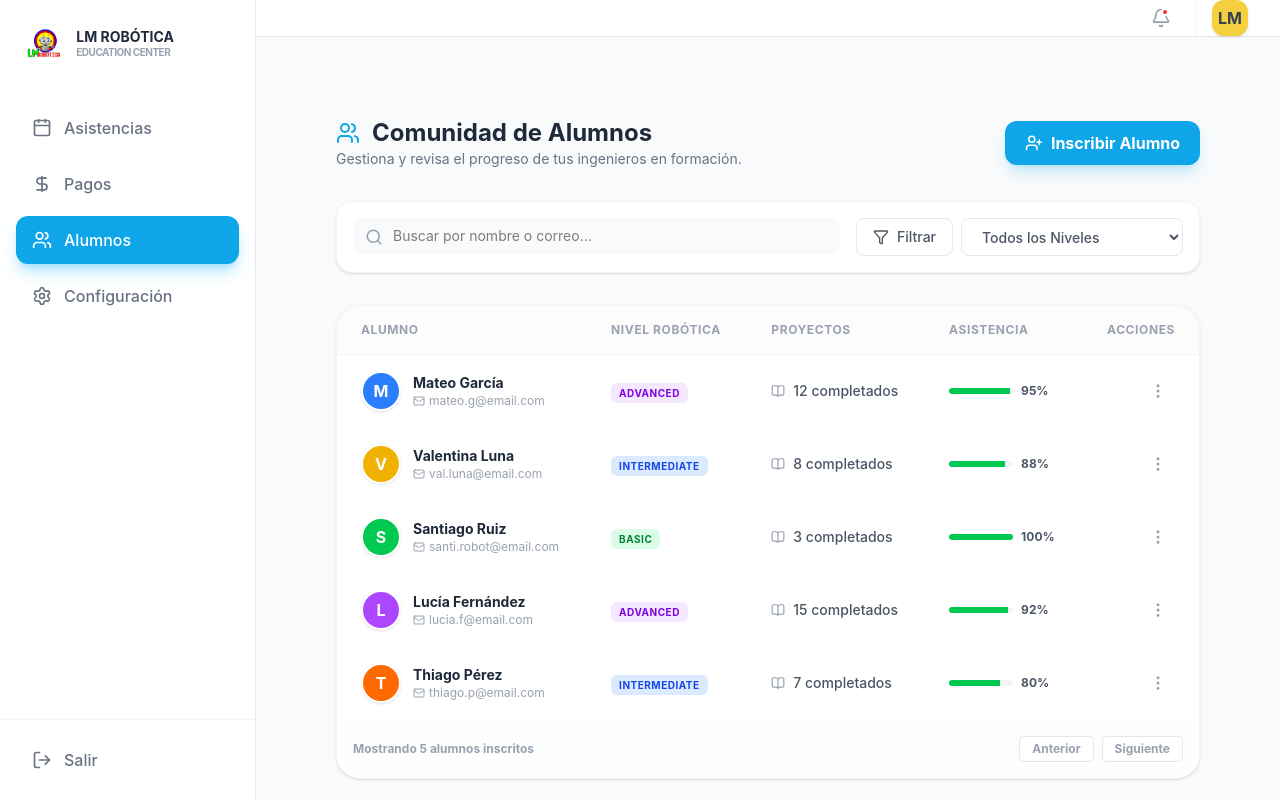
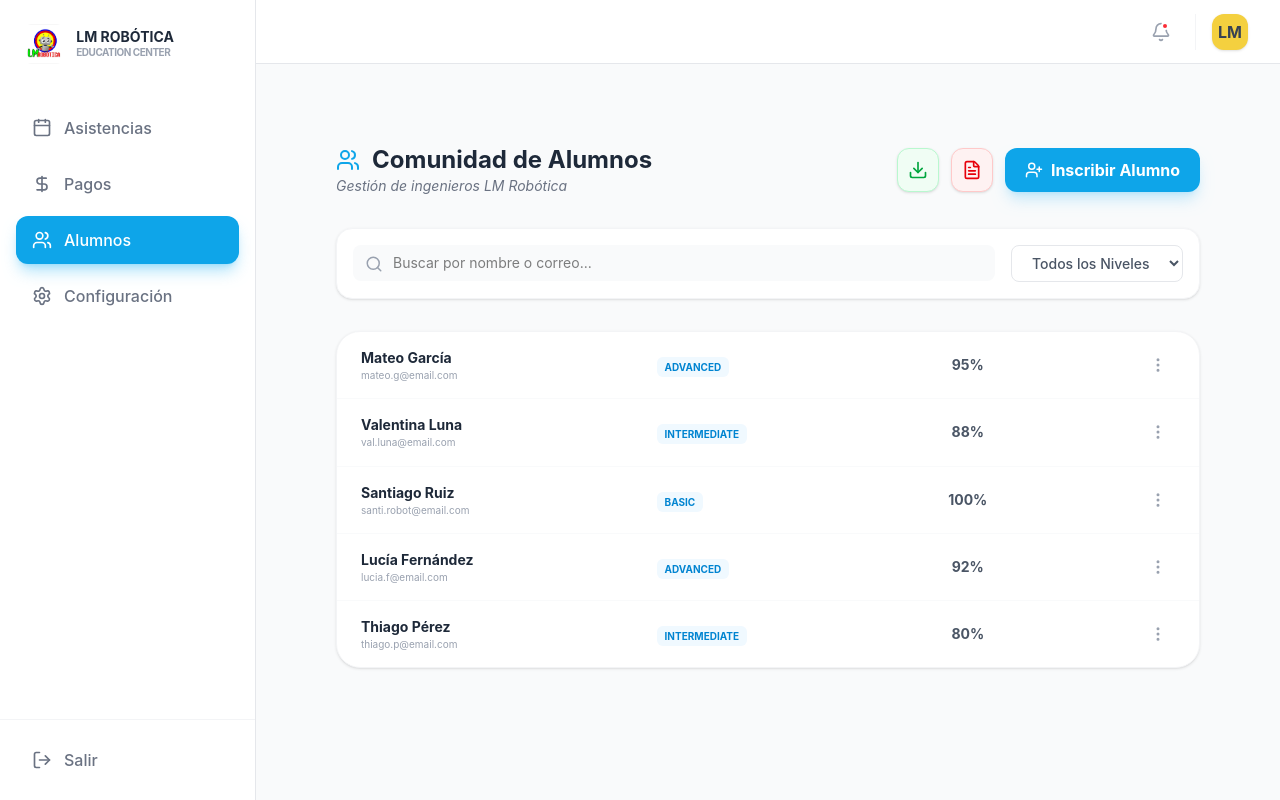
Before and after one commit to luisiy01/lm-robotica-front, a React (Vite) app: page /dashboard/alumnos in a window 1280 px wide. Built offline with nearby package versions, Linux system fonts and the light colour scheme.

Commit message:
actualizar logica de pagina de alumnos

```diff
--- a/package.json
+++ b/package.json
@@ -18,6 +18,8 @@
     "@tailwindcss/vite": "^4.2.2",
     "axios": "^1.12.2",
     "formik": "^2.4.9",
+    "jspdf": "^4.2.1",
+    "jspdf-autotable": "^5.0.7",
     "lucide-react": "^1.7.0",
     "react": "^19.1.1",
     "react-csv-downloader": "^3.3.0",
@@ -25,6 +27,7 @@
     "react-router": "^7.13.2",
     "react-toastify": "^11.0.5",
     "tailwindcss": "^4.2.2",
+    "xlsx": "^0.18.5",
     "yup": "^1.7.1",
     "zustand": "^5.0.8"
   },
--- a/src/components/NewDashboard/components/Alumnos/Alumnos.tsx
+++ b/src/components/NewDashboard/components/Alumnos/Alumnos.tsx
@@ -1,53 +1,56 @@
-import { useState } from 'react';
-import {
-    Users,
-    Search,
-    Filter,
-    UserPlus,
-    MoreVertical,
-    Mail,
-    Award,
-    BookOpen
-} from 'lucide-react';
+// Alumnos.tsx
+import { Users, Search, UserPlus, MoreVertical, FileText, Download } from 'lucide-react';
+import { useAlumnos } from './hooks/useAlumnos';
 import './Alumnos.css';
-import { useNavigate } from 'react-router';
-
-// Datos de ejemplo inspirados en una clase de robótica
-const alumnosData = [
-    { id: 1, nombre: "Mateo García", email: "mateo.g@email.com", nivel: "Advanced", proyectos: 12, asistencia: "95%", color: "bg-blue-500" },
-    { id: 2, nombre: "Valentina Luna", email: "val.luna@email.com", nivel: "Intermediate", proyectos: 8, asistencia: "88%", color: "bg-yellow-500" },
-    { id: 3, nombre: "Santiago Ruiz", email: "santi.robot@email.com", nivel: "Basic", proyectos: 3, asistencia: "100%", color: "bg-green-500" },
-    { id: 4, nombre: "Lucía Fernández", email: "lucia.f@email.com", nivel: "Advanced", proyectos: 15, asistencia: "92%", color: "bg-purple-500" },
-    { id: 5, nombre: "Thiago Pérez", email: "thiago.p@email.com", nivel: "Intermediate", proyectos: 7, asistencia: "80%", color: "bg-orange-500" },
-];
 
 export const Alumnos = () => {
-    const [searchTerm, setSearchTerm] = useState('');
-    const navigate = useNavigate();
+    const {
+        searchTerm, setSearchTerm,
+        nivelFilter, setNivelFilter,
+        filteredAlumnos, handleEdit,
+        handleCreate, exportToExcel, exportToPDF
+    } = useAlumnos();
 
     return (
-        <div className="p-6 lg:p-10 space-y-8 animate-fade-up">
-
-            {/* HEADER DE SECCIÓN */}
+        <div className="p-6 lg:p-10 space-y-8 animate-fade-up font-sans">
+            {/* HEADER */}
             <div className="flex flex-col md:flex-row md:items-center justify-between gap-4">
                 <div>
                     <h2 className="text-2xl font-bold text-gray-800 flex items-center gap-3">
                         <Users className="text-[#0EA5E9]" />
                         Comunidad de Alumnos
                     </h2>
-                    <p className="text-gray-500 text-sm">Gestiona y revisa el progreso de tus ingenieros en formación.</p>
+                    <p className="text-gray-500 text-sm italic">Gestión de ingenieros LM Robótica</p>
                 </div>
 
+                <div className="flex gap-3">
+                    {/* Botones de Exportación */}
                     <button
+                        onClick={exportToExcel}
+                        className="p-2.5 bg-green-50 text-green-600 rounded-xl hover:bg-green-100 transition-colors border border-green-200 shadow-sm"
+                        title="Exportar a Excel"
+                    >
+                        <Download size={20} />
+                    </button>
+                    <button
+                        onClick={exportToPDF}
+                        className="p-2.5 bg-red-50 text-red-600 rounded-xl hover:bg-red-100 transition-colors border border-red-200 shadow-sm"
+                        title="Exportar a PDF"
+                    >
+                        <FileText size={20} />
+                    </button>
+
+                    <button
+                        onClick={handleCreate}
                         className="flex items-center justify-center gap-2 bg-[#0EA5E9] text-white px-5 py-2.5 rounded-xl font-bold hover:bg-[#0284C7] transition-all shadow-lg shadow-sky-500/20"
-                    onClick={() => navigate('/dashboard/alumnos/nuevo')}
                     >
                         <UserPlus size={18} />
-                    Inscribir Alumno
+                        <span className="hidden sm:inline">Inscribir Alumno</span>
                     </button>
                 </div>
+            </div>
 
-            {/* BARRA DE FILTROS */}
+            {/* BUSCADOR Y FILTROS */}
             <div className="bg-white p-4 rounded-2xl border border-gray-100 shadow-sm flex flex-col md:flex-row gap-4">
                 <div className="relative flex-1">
                     <Search className="absolute left-3 top-1/2 -translate-y-1/2 text-gray-400" size={18} />
@@ -59,111 +62,60 @@ export const Alumnos = () => {
                         onChange={(e) => setSearchTerm(e.target.value)}
                     />
                 </div>
-                <div className="flex gap-2">
-                    <button className="flex items-center gap-2 px-4 py-2 border border-gray-200 rounded-lg text-sm font-medium text-gray-600 hover:bg-gray-50">
-                        <Filter size={16} />
-                        Filtrar
-                    </button>
-                    <select className="px-4 py-2 border border-gray-200 rounded-lg text-sm font-medium text-gray-600 bg-white focus:outline-none">
-                        <option>Todos los Niveles</option>
-                        <option>Básico (Spike Essential)</option>
-                        <option>Intermedio (Spike Prime)</option>
-                        <option>Avanzado (EV3 / Python)</option>
+                <select
+                    className="px-4 py-2 border border-gray-200 rounded-lg text-sm font-medium text-gray-600 bg-white focus:outline-none"
+                    value={nivelFilter}
+                    onChange={(e) => setNivelFilter(e.target.value)}
+                >
+                    <option value="Todos">Todos los Niveles</option>
+                    <option value="Basic">Básico</option>
+                    <option value="Intermediate">Intermedio</option>
+                    <option value="Advanced">Avanzado</option>
                 </select>
             </div>
-            </div>
 
-            {/* TABLA DE ALUMNOS */}
+            {/* TABLA (Mismo código de renderizado que tenías) */}
             <div className="bg-white rounded-3xl border border-gray-100 shadow-sm overflow-hidden">
                 <div className="overflow-x-auto">
                     <table className="w-full text-left border-collapse">
-                        <thead>
-                            <tr className="bg-gray-50/50 border-b border-gray-100">
-                                <th className="px-6 py-4 text-xs font-bold text-gray-400 uppercase tracking-wider">Alumno</th>
-                                <th className="px-6 py-4 text-xs font-bold text-gray-400 uppercase tracking-wider">Nivel Robótica</th>
-                                <th className="px-6 py-4 text-xs font-bold text-gray-400 uppercase tracking-wider">Proyectos</th>
-                                <th className="px-6 py-4 text-xs font-bold text-gray-400 uppercase tracking-wider">Asistencia</th>
-                                <th className="px-6 py-4 text-xs font-bold text-gray-400 uppercase tracking-wider text-right">Acciones</th>
-                            </tr>
-                        </thead>
+                        {/* ... table head and body ... */}
                         <tbody className="divide-y divide-gray-50">
-                            {alumnosData.map((alumno, index) => (
-                                <tr key={alumno.id} className="table-row-hover stagger-item" style={{ animationDelay: `${index * 0.1}s` }}
-                                    onClick={() => navigate(`/dashboard/alumnos/editar/${alumno.id}`)}>
-                                    <td className="px-6 py-4">
-                                        <div className="flex items-center gap-3">
-                                            <div className={`avatar-lego ${alumno.color}`}>
-                                                {alumno.nombre.charAt(0)}
-                                            </div>
-                                            <div>
-                                                <p className="font-bold text-gray-800 text-sm">{alumno.nombre}</p>
-                                                <p className="text-xs text-gray-400 flex items-center gap-1">
-                                                    <Mail size={12} /> {alumno.email}
-                                                </p>
-                                            </div>
-                                        </div>
+                            {filteredAlumnos.length > 0 ? (
+                                filteredAlumnos.map((alumno) => (
+                                    <tr key={alumno.id} className="hover:bg-gray-50/80 transition-colors">
+                                        <td className="px-6 py-4 font-bold text-gray-800 text-sm">
+                                            {alumno.nombre}
+                                            <p className="text-[10px] text-gray-400 font-normal">{alumno.email}</p>
                                         </td>
                                         <td className="px-6 py-4">
-                                        <span className={`badge-nivel ${alumno.nivel === 'Advanced' ? 'nivel-advanced' :
-                                            alumno.nivel === 'Intermediate' ? 'nivel-inter' : 'nivel-basic'
-                                            }`}>
+                                            <span className="px-2 py-1 bg-sky-50 text-sky-600 rounded-md text-[10px] font-bold uppercase">
                                                 {alumno.nivel}
                                             </span>
                                         </td>
-                                    <td className="px-6 py-4">
-                                        <div className="flex items-center gap-2 text-sm text-gray-600 font-medium">
-                                            <BookOpen size={14} className="text-gray-400" />
-                                            {alumno.proyectos} completados
-                                        </div>
-                                    </td>
-                                    <td className="px-6 py-4">
-                                        <div className="flex items-center gap-2">
-                                            <div className="w-16 h-1.5 bg-gray-100 rounded-full overflow-hidden">
-                                                <div
-                                                    className="h-full bg-green-500"
-                                                    style={{ width: alumno.asistencia }}
-                                                ></div>
-                                            </div>
-                                            <span className="text-xs font-bold text-gray-600">{alumno.asistencia}</span>
-                                        </div>
+                                        <td className="px-6 py-4 text-center font-bold text-gray-600 text-sm">
+                                            {alumno.asistencia}
                                         </td>
                                         <td className="px-6 py-4 text-right">
-                                        <button className="p-2 hover:bg-gray-100 rounded-lg text-gray-400 transition-colors">
+                                            <button
+                                                onClick={() => handleEdit(alumno.id)}
+                                                className="p-2 hover:bg-sky-50 text-gray-400 hover:text-sky-600 rounded-lg"
+                                            >
                                                 <MoreVertical size={18} />
                                             </button>
                                         </td>
                                     </tr>
-                            ))}
+                                ))
+                            ) : (
+                                <tr>
+                                    <td colSpan={4} className="px-6 py-12 text-center text-gray-400">
+                                        No se encontraron resultados.
+                                    </td>
+                                </tr>
+                            )}
                         </tbody>
                     </table>
                 </div>
-
-                {/* PAGINACIÓN / FOOTER TABLA */}
-                <div className="p-4 border-t border-gray-50 bg-gray-50/30 flex items-center justify-between text-xs font-bold text-gray-400">
-                    <span>Mostrando {alumnosData.length} alumnos inscritos</span>
-                    <div className="flex gap-2">
-                        <button className="px-3 py-1 bg-white border border-gray-200 rounded hover:bg-gray-100">Anterior</button>
-                        <button className="px-3 py-1 bg-white border border-gray-200 rounded hover:bg-gray-100">Siguiente</button>
             </div>
-                </div>
-            </div>
-
-            {/* SECCIÓN DE LOGROS RÁPIDOS (Opcional) */}
-            <div className="grid grid-cols-1 md:grid-cols-2 gap-6">
-                <div className="bg-gradient-to-r from-yellow-400 to-orange-500 rounded-3xl p-6 text-white shadow-lg relative overflow-hidden">
-                    <div className="relative z-10 flex items-center gap-4">
-                        <div className="p-3 bg-white/20 rounded-2xl">
-                            <Award size={32} />
-                        </div>
-                        <div>
-                            <h3 className="font-bold text-lg">Alumno del Mes</h3>
-                            <p className="text-white/80 text-sm">Lucía Fernández - Por su innovador brazo robótico.</p>
-                        </div>
-                    </div>
-                    <div className="absolute -right-4 -bottom-4 w-24 h-24 bg-white/10 rounded-full"></div>
-                </div>
-            </div>
-
         </div>
     );
 };
--- /dev/null
+++ b/src/components/NewDashboard/components/Alumnos/hooks/useAlumnos.ts
@@ -0,0 +1,78 @@
+// hooks/useAlumnos.ts
+import { useState, useMemo } from 'react';
+import { useNavigate } from 'react-router';
+import * as XLSX from 'xlsx';
+import jsPDF from 'jspdf';
+import autoTable from 'jspdf-autotable';
+
+const initialAlumnosData = [
+    { id: 1, nombre: "Mateo García", email: "mateo.g@email.com", nivel: "Advanced", proyectos: 12, asistencia: "95%", color: "bg-blue-500" },
+    { id: 2, nombre: "Valentina Luna", email: "val.luna@email.com", nivel: "Intermediate", proyectos: 8, asistencia: "88%", color: "bg-yellow-500" },
+    { id: 3, nombre: "Santiago Ruiz", email: "santi.robot@email.com", nivel: "Basic", proyectos: 3, asistencia: "100%", color: "bg-green-500" },
+    { id: 4, nombre: "Lucía Fernández", email: "lucia.f@email.com", nivel: "Advanced", proyectos: 15, asistencia: "92%", color: "bg-purple-500" },
+    { id: 5, nombre: "Thiago Pérez", email: "thiago.p@email.com", nivel: "Intermediate", proyectos: 7, asistencia: "80%", color: "bg-orange-500" },
+];
+
+export const useAlumnos = () => {
+    const navigate = useNavigate();
+    const [searchTerm, setSearchTerm] = useState('');
+    const [nivelFilter, setNivelFilter] = useState('Todos');
+
+    const filteredAlumnos = useMemo(() => {
+        return initialAlumnosData.filter((alumno) => {
+            const matchesSearch =
+                alumno.nombre.toLowerCase().includes(searchTerm.toLowerCase()) ||
+                alumno.email.toLowerCase().includes(searchTerm.toLowerCase());
+            const matchesNivel = nivelFilter === 'Todos' || alumno.nivel === nivelFilter;
+            return matchesSearch && matchesNivel;
+        });
+    }, [searchTerm, nivelFilter]);
+
+    // Función para exportar a EXCEL
+    const exportToExcel = () => {
+        const dataToExport = filteredAlumnos.map(a => ({
+            Nombre: a.nombre,
+            Email: a.email,
+            Nivel: a.nivel,
+            Proyectos: a.proyectos,
+            Asistencia: a.asistencia
+        }));
+
+        const worksheet = XLSX.utils.json_to_sheet(dataToExport);
+        const workbook = XLSX.utils.book_new();
+        XLSX.utils.book_append_sheet(workbook, worksheet, "Alumnos");
+        XLSX.writeFile(workbook, `Lista_Alumnos_LM_Robotica.xlsx`);
+    };
+
+    // Función para exportar a PDF
+    const exportToPDF = () => {
+        const doc = new jsPDF();
+        doc.text("Reporte de Alumnos - LM Robótica", 14, 15);
+
+        const tableColumn = ["Nombre", "Email", "Nivel", "Proyectos", "Asistencia"];
+        const tableRows = filteredAlumnos.map(a => [
+            a.nombre, a.email, a.nivel, a.proyectos, a.asistencia
+        ]);
+
+        autoTable(doc, {
+            head: [tableColumn],
+            body: tableRows,
+            startY: 20,
+            theme: 'striped',
+            headStyles: { fillColor: [14, 165, 233] } // Color sky-500
+        });
+
+        doc.save(`Reporte_Alumnos.pdf`);
+    };
+
+    const handleEdit = (id: number) => navigate(`/dashboard/alumnos/editar/${id}`);
+    const handleCreate = () => navigate('/dashboard/alumnos/nuevo');
+
+    return {
+        searchTerm, setSearchTerm,
+        nivelFilter, setNivelFilter,
+        filteredAlumnos,
+        handleEdit, handleCreate,
+        exportToExcel, exportToPDF
+    };
+};
```
Also changed, not shown: 1 other file (tests, documents, lock files or other folders). Lines whose indentation alone changed are shown as unchanged.
